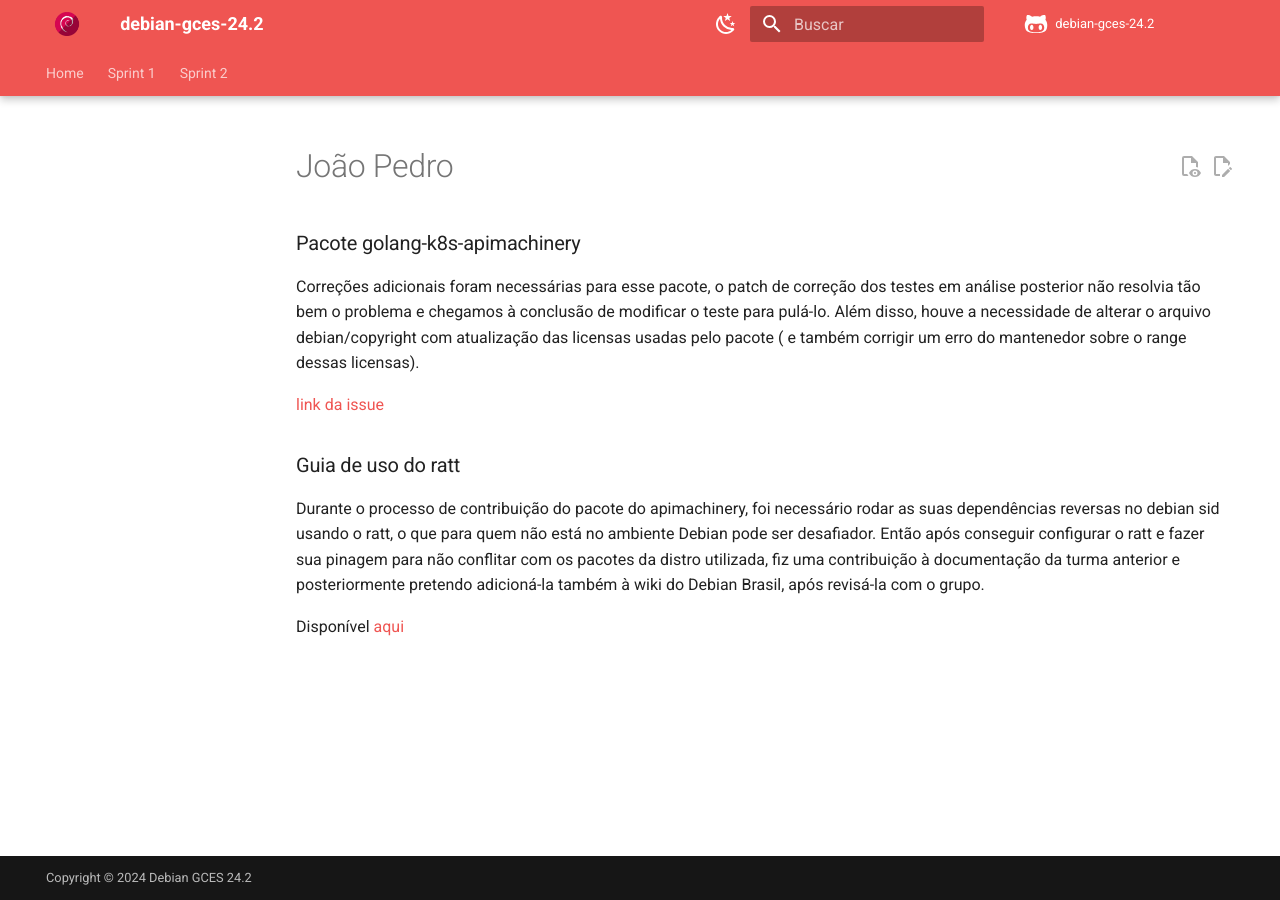
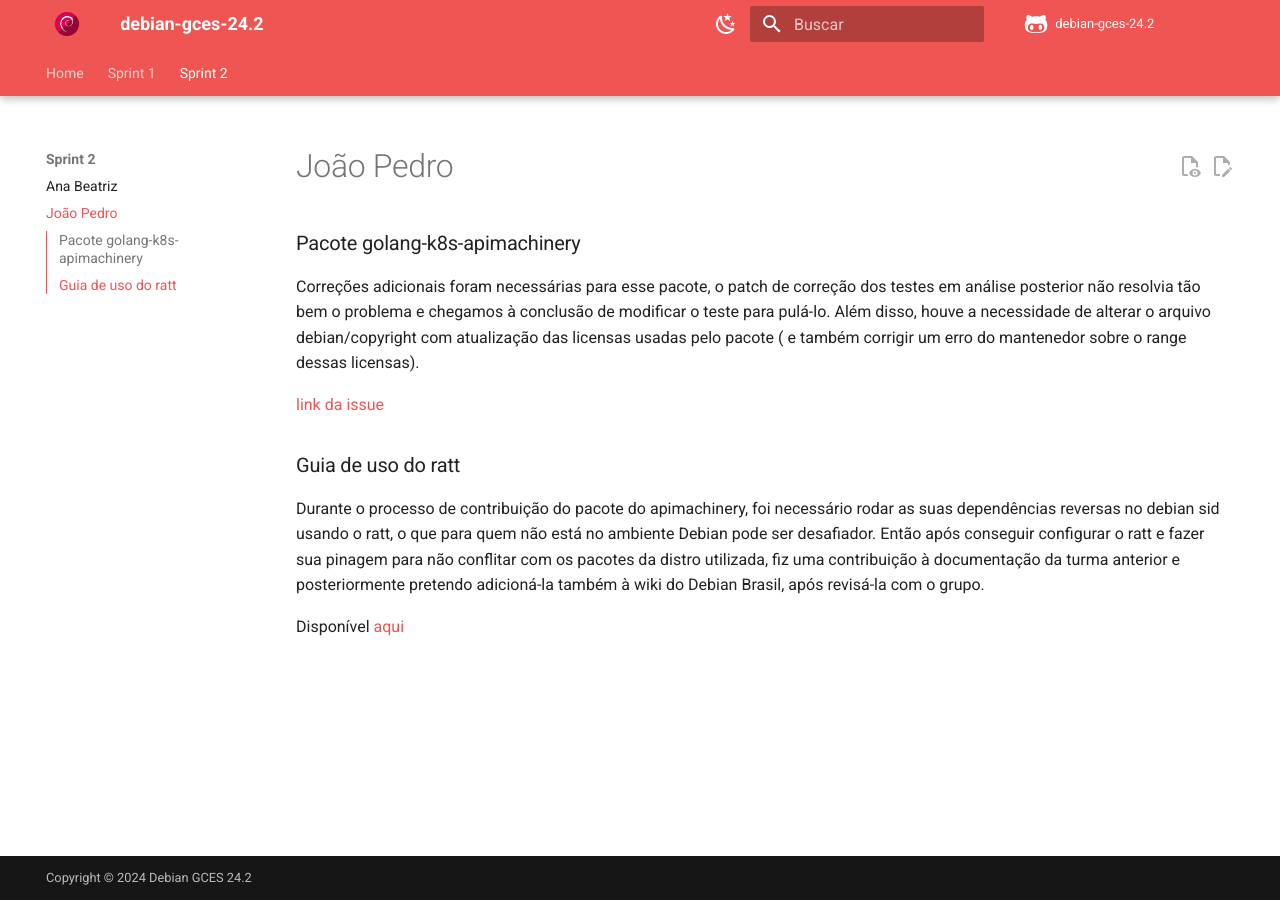
Before and after one commit to gitbmvb/debian-gces-24.2, an MkDocs documentation site: the page built from docs/sprint2/jp2.md, in a window 1280 px wide. Built offline with MkDocs 1.6.1 and Material for MkDocs 9.7.7, drawn with Linux system fonts in a browser that asks for light colours; comment, search, counter and statistics services are not loaded.

Commit message:
add joao pedro sprint 2 initial

```diff
--- a/mkdocs.yml
+++ b/mkdocs.yml
@@ -58,3 +58,4 @@ nav:
     - Shaíne: sprint1/shaine1.md
   - Sprint 2:
     - Ana Beatriz: sprint2/ana2.md
+    - João Pedro: sprint2/jp2.md
```
